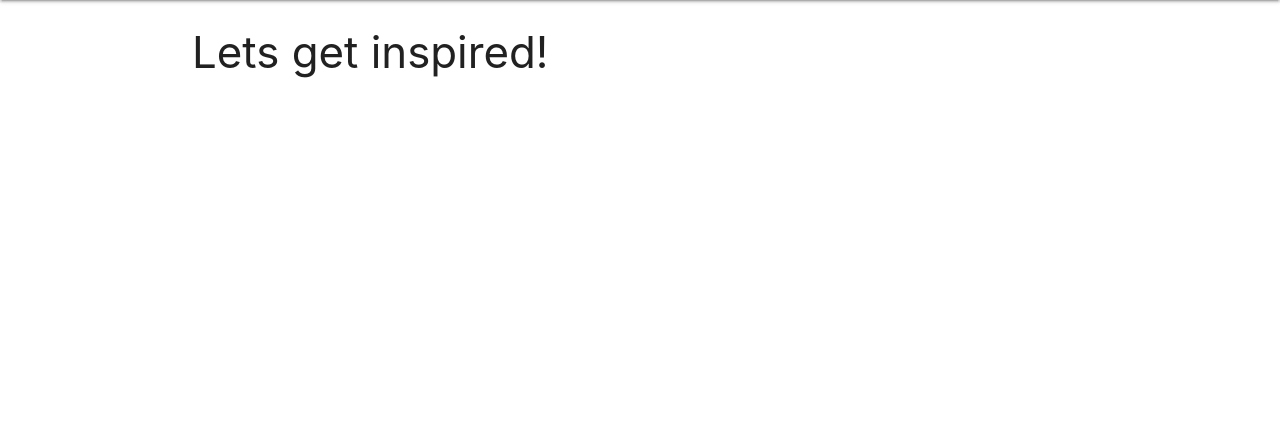
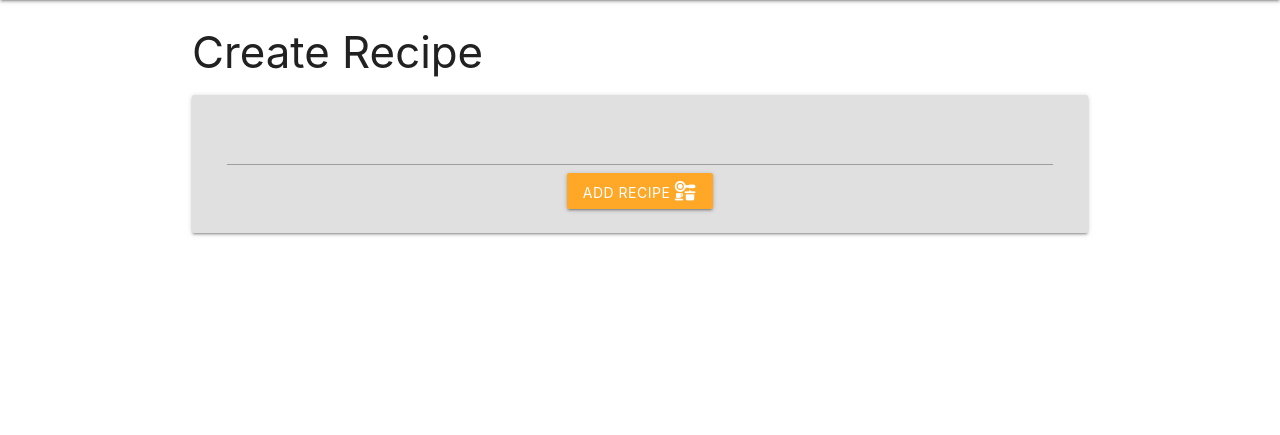
Before and after one commit to melanyhowell/p3, a Flask app: page / in a window 1280 px wide. Shown: the part 64-499 px from the top of the page. Run offline with Flask 3, Linux system fonts and the light colour scheme.

Commit message:
adding input to recipe form

```diff
--- a/munch/routes.py
+++ b/munch/routes.py
@@ -5,4 +5,4 @@
 
 @app.route("/")
 def home():
-    return render_template("home.html")
+    return render_template("add_recipe.html")
--- a/munch/templates/add_recipe.html
+++ b/munch/templates/add_recipe.html
@@ -5,20 +5,21 @@
 
 <!--set up for form to add recipe-->
 <div class ="row card-panel grey lighten-2">
-    <div class="formy">
+    <form class="formy col s12 center-align">
         <!--Recipe title/name-->
         <div class="cardy_a">
             <div>
                 <!--functions-->
+                <input id="recipe_name" name="recipe_name" maxlength="55" type="text" required>
             </div>
         </div>
         <!--save/submit button-->
-        <div class="you_shall_pass">
-            <button>
+        <div class="you_shall_pass col s12 center-align">
+            <button type="submit" class="btn waves-effect orange lighten-1">
                 Add Recipe <i class="fas fa-kitchen-set"></i>
             </button>
         </div>
-    </div>
+    </form>
 </div>
 
 {% endblock %}
```
